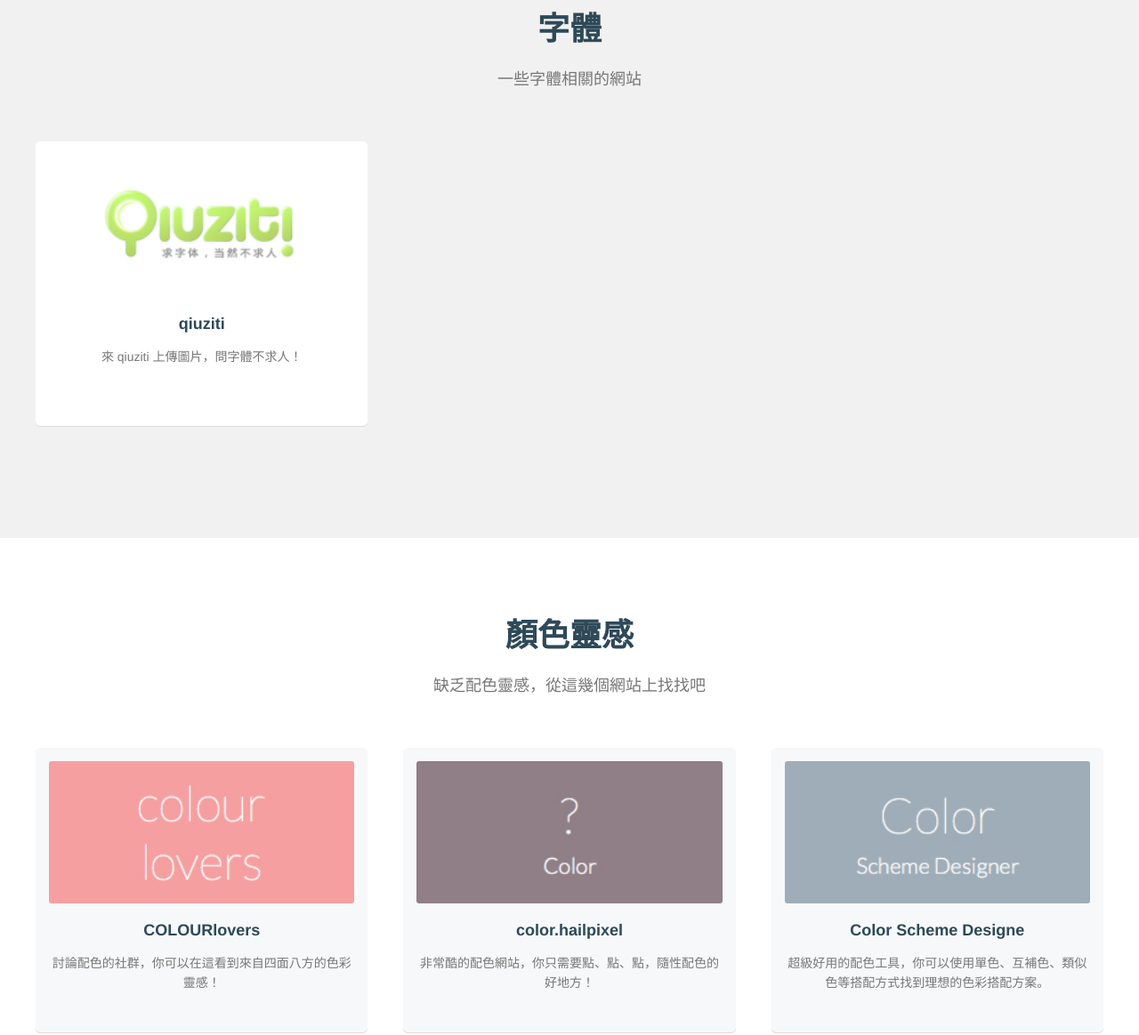
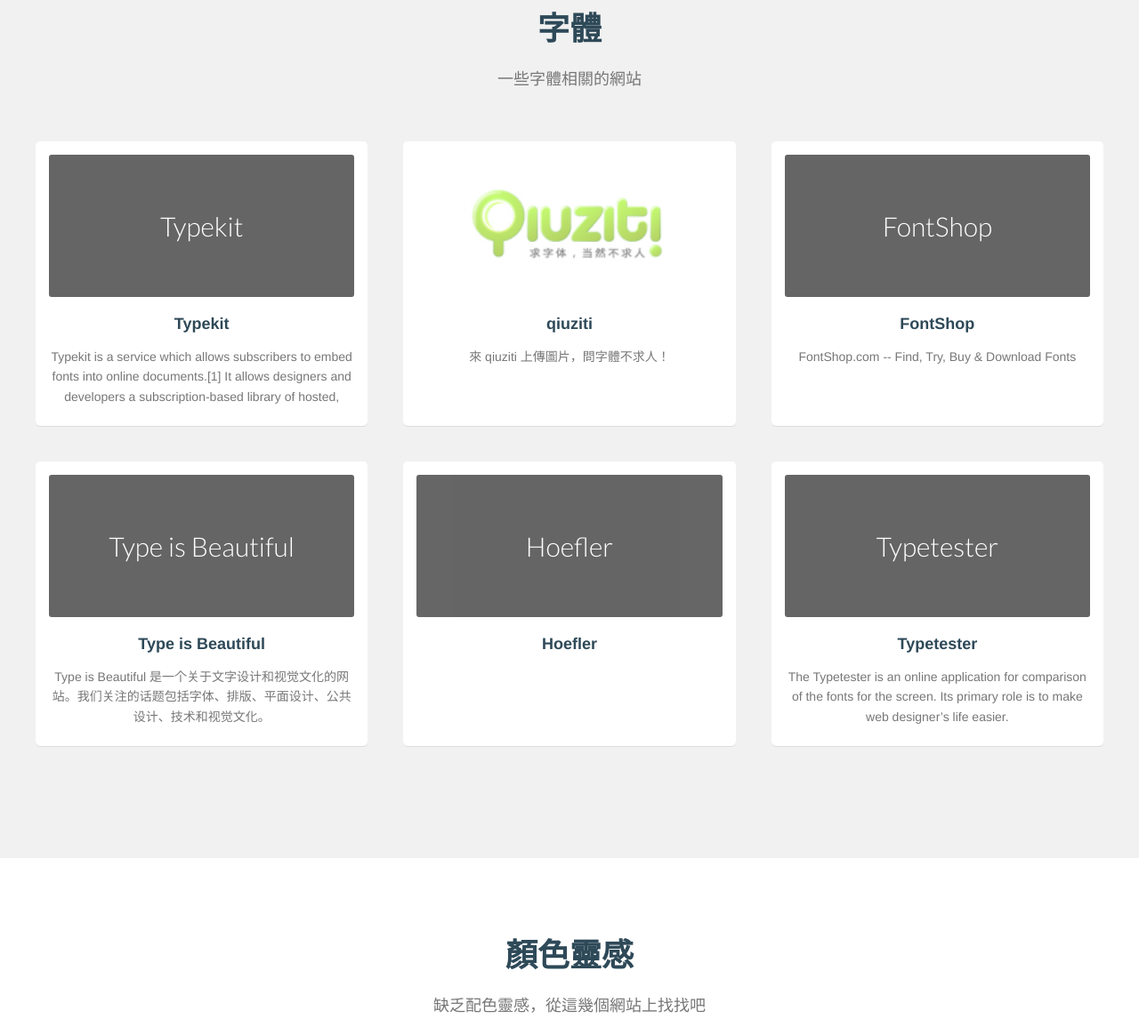
Before and after one commit to Augus/og-design-resources, a plain HTML site: page index.html in a window 1280 px wide. Shown: the part 10679-11843 px from the top of the page at 89% size. Drawn offline with Linux system fonts and the light colour scheme; a script that the page names is missing.

Commit message:
新增字體、品牌、工具資源

```diff
--- a/index.html
+++ b/index.html
@@ -574,6 +574,13 @@
                             <p class="descript">知名設計社群 Behance 的分站，這裡的 Branding Design 都是從 Behance 上精挑細選出來的！</p>
                         </a>
                     </div>
+                    <div class="col col-3 tablet-col-4 mobile-full">
+                        <a class="service" href="http://www.underconsideration.com/brandnew/" target="_blank">
+                            <div class="thumbnail" style="background-color: #000;">Brand New</div>
+                            <h4 class="title">Brand New</h4>
+                            <p class="descript">Brand New: Opinions on corporate and brand identity work. A division of UnderConsideration.</p>
+                        </a>
+                    </div>
                 </div>
             </div>
         </div>
@@ -585,6 +592,15 @@
             <div class="feature-content">
                 <p>一些字體相關的網站</p>
                 <div class="row clear">
+
+                    <div class="col col-3 tablet-col-4 mobile-full">
+                        <a class="service" href="https://typekit.com/" target="_blank">
+                            <div class="thumbnail" style="background-color: #000;">Typekit</div>
+                            <h4 class="title">Typekit</h4>
+                            <p class="descript">Typekit is a service which allows subscribers to embed fonts into online documents.[1] It allows designers and developers a subscription-based library of hosted, high-quality fonts to use on their websites.</p>
+                        </a>
+                    </div>
+
                     <div class="col col-3 tablet-col-4 mobile-full">
                         <a class="service" href="http://www.qiuziti.com/" target="_blank">
                             <div class="thumbnail" style="background-image: url(images/rscs/qiuziti.jpg);"></div>
@@ -592,6 +608,39 @@
                             <p class="descript">來 qiuziti 上傳圖片，問字體不求人！</p>
                         </a>
                     </div>
+
+                    <div class="col col-3 tablet-col-4 mobile-full">
+                        <a class="service" href="http://www.fontshop.com/" target="_blank">
+                            <div class="thumbnail" style="background-color: #000;">FontShop</div>
+                            <h4 class="title">FontShop</h4>
+                            <p class="descript">FontShop.com -- Find, Try, Buy &amp; Download Fonts</p>
+                        </a>
+                    </div>
+
+                    <div class="col col-3 tablet-col-4 mobile-full">
+                        <a class="service" href="http://www.typeisbeautiful.com/" target="_blank">
+                            <div class="thumbnail" style="background-color: #000;">Type is Beautiful</div>
+                            <h4 class="title">Type is Beautiful</h4>
+                            <p class="descript">Type is Beautiful 是一个关于文字设计和视觉文化的网站。我们关注的话题包括字体、排版、平面设计、公共设计、技术和视觉文化。</p>
+                        </a>
+                    </div>
+
+                    <div class="col col-3 tablet-col-4 mobile-full">
+                        <a class="service" href="http://www.typography.com/" target="_blank">
+                            <div class="thumbnail" style="background-color: #000;">Hoefler</div>
+                            <h4 class="title">Hoefler</h4>
+                            <p class="descript"></p>
+                        </a>
+                    </div>
+
+                    <div class="col col-3 tablet-col-4 mobile-full">
+                        <a class="service" href="http://typetester.org/" target="_blank">
+                            <div class="thumbnail" style="background-color: #000;">Typetester</div>
+                            <h4 class="title">Typetester</h4>
+                            <p class="descript">The Typetester is an online application for comparison of the fonts for the screen. Its primary role is to make web designer’s life easier.</p>
+                        </a>
+                    </div>
+
                 </div>
             </div>
         </div>
@@ -669,6 +718,20 @@
                             <div class="thumbnail" style="background-image: url(images/rscs/cutterman.jpg);"></div>
                             <h4 class="title">Cutterman</h4>
                             <p class="descript">它是款Photoshop插件，幫助你快速完成切圖工作</p>
+                        </a>
+                    </div>
+                    <div class="col col-3 tablet-col-4 mobile-full">
+                        <a class="service" href="http://xscopeapp.com/" target="_blank">
+                            <div class="thumbnail" style="background-image: url(images/rscs/xscopeapp.jpg);"></div>
+                            <h4 class="title">xScope</h4>
+                            <p class="descript">xScope是一套強大的專業設計輔助工具，專門為設計師和開發人員設計。它是一個非常理想的測量，校準，檢查屏幕上的圖形和佈局的軟體</p>
+                        </a>
+                    </div>
+                    <div class="col col-3 tablet-col-4 mobile-full">
+                        <a class="service" href="http://xscopeapp.com/" target="_blank">
+                            <div class="thumbnail" style="background-image: url(images/rscs/xscopeapp.jpg);"></div>
+                            <h4 class="title">xScope</h4>
+                            <p class="descript">xScope是一套強大的專業設計輔助工具，專門為設計師和開發人員設計。它是一個非常理想的測量，校準，檢查屏幕上的圖形和佈局的軟體</p>
                         </a>
                     </div>
                 </div>
```
Also changed, not shown: images/rscs/xscopeapp.jpg (added), 2 other files.
